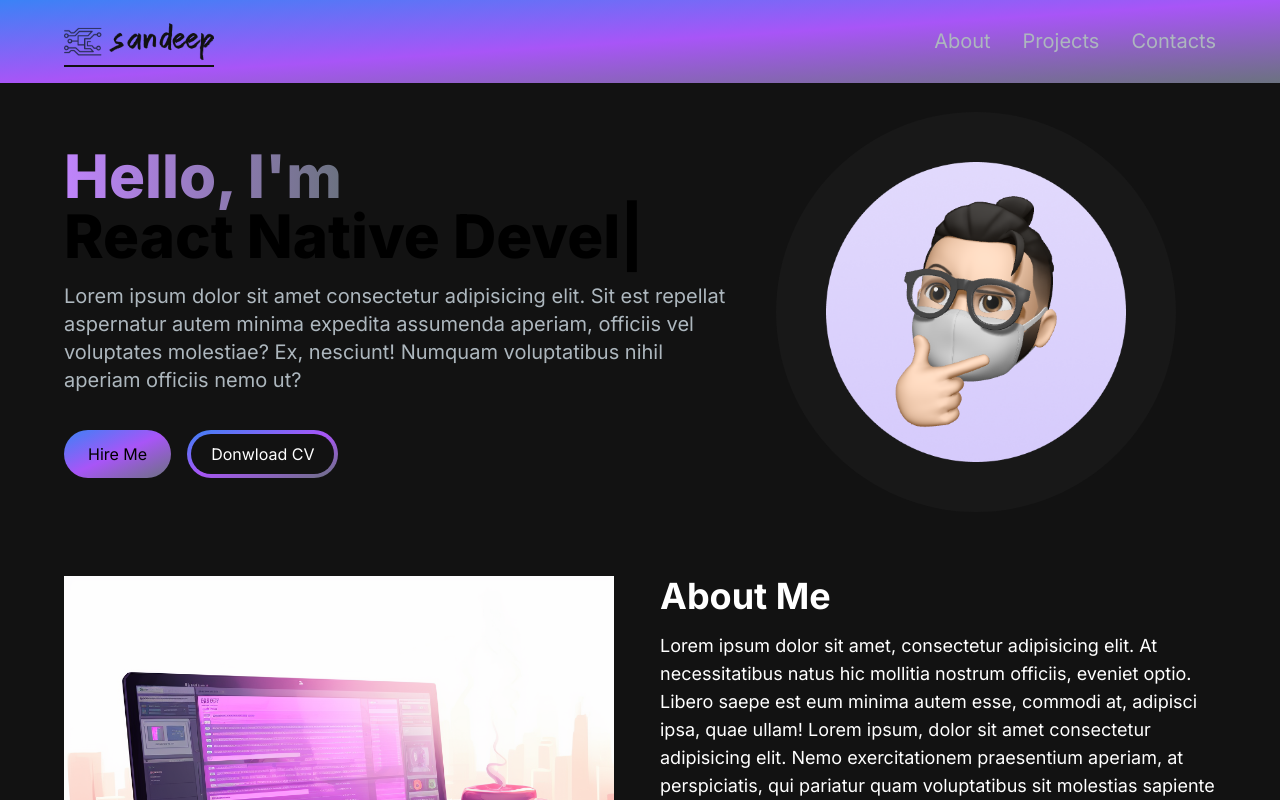
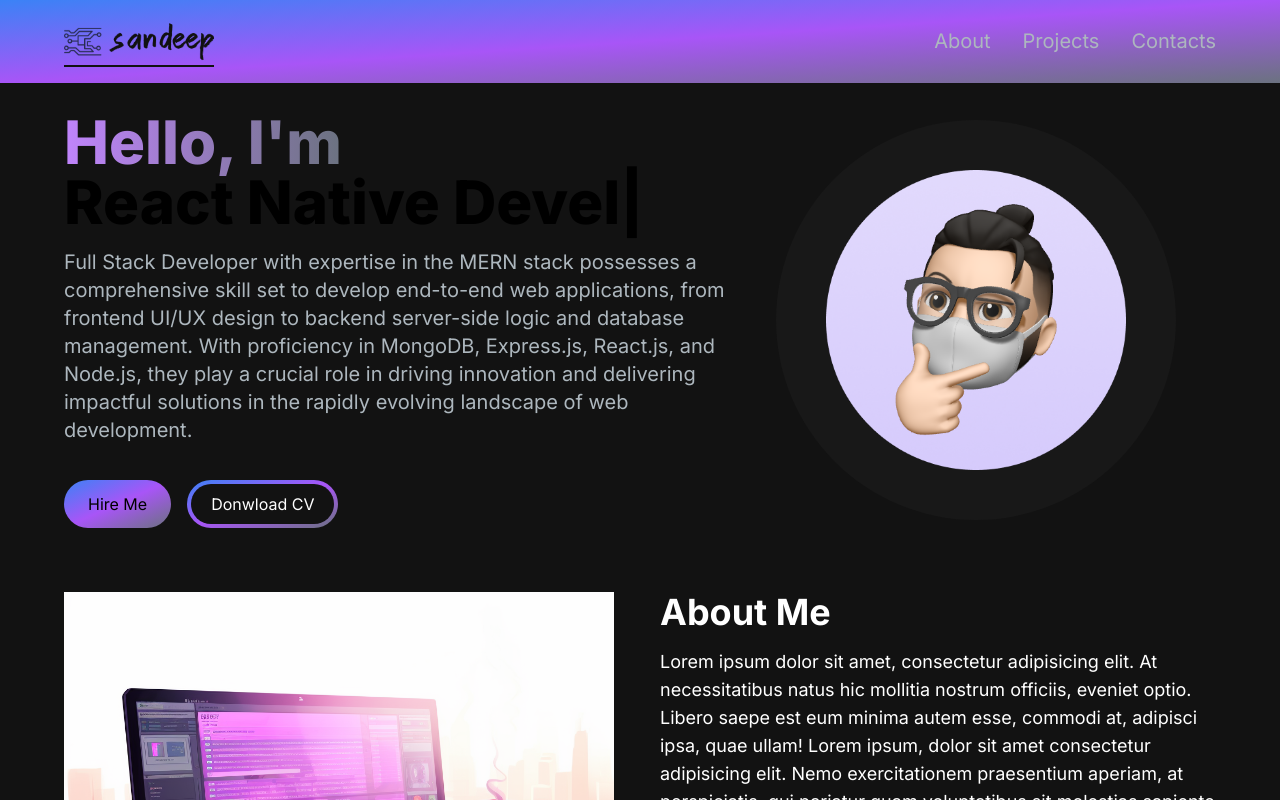
Before and after one commit to sandeepKumar22g/new-portfolio, a Next.js app: page / in a window 1280 px wide. Shown: the top 800 px of the page. Built offline with nearby package versions, Linux system fonts and the light colour scheme.

Commit message:
Update HeroSection.jsx

```diff
--- a/src/components/HeroSection.jsx
+++ b/src/components/HeroSection.jsx
@@ -30,7 +30,7 @@ const HeroSection = () => {
 
                     </h1>
                     <p className='text-[#ADB7BE] text-base sm:text-lg lg:text-xl mb-6'>
-                        Lorem ipsum dolor sit amet consectetur adipisicing elit. Sit est repellat aspernatur autem minima expedita assumenda aperiam, officiis vel voluptates molestiae? Ex, nesciunt! Numquam voluptatibus nihil aperiam officiis nemo ut?
+                        Full Stack Developer with expertise in the MERN stack possesses a comprehensive skill set to develop end-to-end web applications, from frontend UI/UX design to backend server-side logic and database management. With proficiency in MongoDB, Express.js, React.js, and Node.js, they play a crucial role in driving innovation and delivering impactful solutions in the rapidly evolving landscape of web development.
                     </p>
                     <div>
                         <button className='px-6 py-3 w-full sm:w-fit rounded-full mr-4 bg-gradient-to-br from-blue-500 via-purple-500 to-gray-500 hover:bg-slate-200'>Hire Me</button>
```
